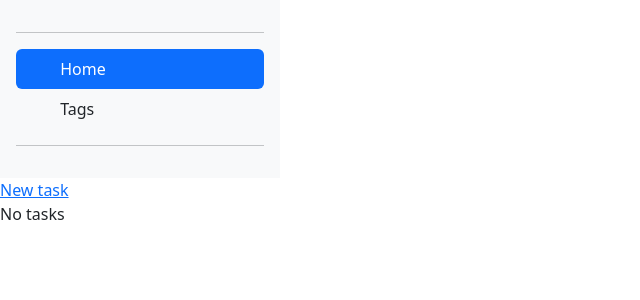
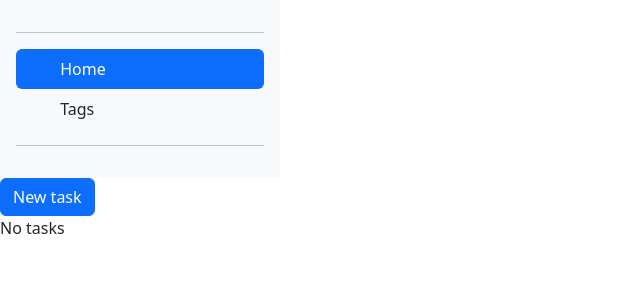
Before and after one commit to anton-bilous/todo-list, a Django app: page / in a window 1280 px wide. Shown: the top 300 px of the page, without its empty margins (0-640 px from the left). Run offline with Django 5.2, Linux system fonts and the light colour scheme; data that the repository does not hold is empty.

Commit message:
Improve task_list.html

```diff
--- a/templates/tasks/task_list.html
+++ b/templates/tasks/task_list.html
@@ -7,15 +7,15 @@
 {% endblock %}
 
 {% block content %}
-  <a href="{% url 'tasks:task-create' %}">New task</a>
+  <a class="btn btn-primary" href="{% url 'tasks:task-create' %}">New task</a>
   {% for task in task_list %}
     <p>
       {{ task.content }}
       ({% if not task.is_done %}NOT {% endif %}DONE, created: {{ task.created_at }}, deadline: {{ task.deadline }},
       tags: {{ task.tags.all|join_tags }})
-      <a href="{% url 'tasks:task-update' task.id %}">Update</a>
-      <a href="{% url 'tasks:task-delete' task.id %}">Delete</a>
-      <a href="{% url 'tasks:task-change-status' task.id %}">{% if task.is_done %}Undo{% else %}Complete{% endif %}</a>
+      <a class="btn btn-secondary" href="{% url 'tasks:task-update' task.id %}">Update</a>
+      <a class="btn btn-danger" href="{% url 'tasks:task-delete' task.id %}">Delete</a>
+      <a class="btn btn-{% if task.is_done %}danger{% else %}success{% endif %}" href="{% url 'tasks:task-change-status' task.id %}">{% if task.is_done %}Undo{% else %}Complete{% endif %}</a>
     </p>
   {% empty %}
     <p>No tasks</p>
```
